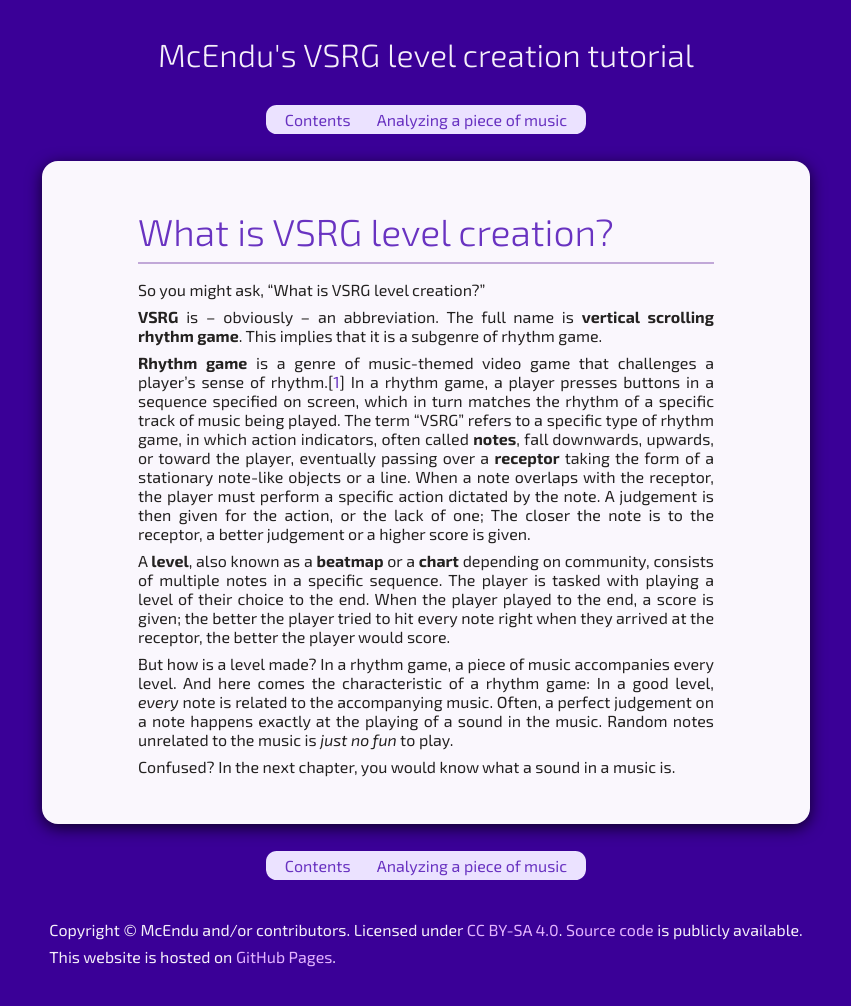
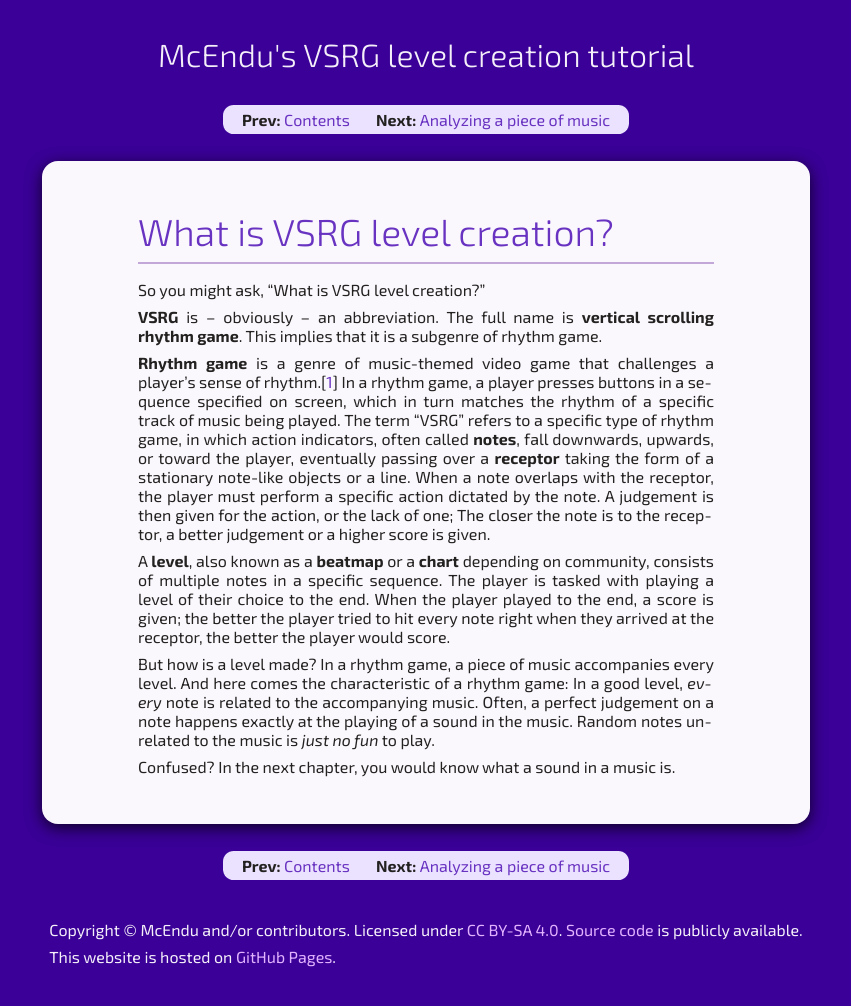
Before and after one commit to mcendu/ommtutorial, a Jekyll site: the page built from en/introduction.md, in a window 1280 px wide. Shown: the whole page, without its empty margins (214-1065 px from the left). Built offline with Jekyll 4.4.1, drawn with Linux system fonts in a browser that asks for light colours.

Commit message:
formatting changes

```diff
--- a/_scss/_desktop.scss
+++ b/_scss/_desktop.scss
@@ -50,16 +50,6 @@ footer {
     padding: 0;
 }
 
-.prev-link::before {
-    content: var(--text-prev);
-    font-weight: bold;
-}
-
-.next-link::before {
-    content: var(--next);
-    font-weight: bold;
-}
-
 nav.chapter {
     background-color: var(--mcd-comp-background);
     color: var(--mcd-comp-text);
--- a/_scss/_en.scss
+++ b/_scss/_en.scss
@@ -1,4 +1,7 @@
-:root:lang("en") {
-    --text-prev: "Prev: "
-    --text-next: "Next: "
+.prev-link:lang(en)::before {
+    content: "Prev: "
 }
+
+.next-link:lang(en)::before {
+    content: "Next: "
+}
--- a/_scss/_typography.scss
+++ b/_scss/_typography.scss
@@ -49,9 +49,9 @@ h6 {
 p {
     text-align: justify;
 
-    &:lang("en") {
+    &:lang(en) {
+        -webkit-hyphens: auto;
         hyphens: auto;
-        -webkit-hyphens: auto;
     }
 }
 
@@ -66,3 +66,11 @@ i, em {
 img {
     max-width: 100%;
 }
+
+.prev-link::before {
+    font-weight: bold;
+}
+
+.next-link::before {
+    font-weight: bold;
+}
--- a/_scss/_variables.scss
+++ b/_scss/_variables.scss
@@ -16,6 +16,6 @@
     --mcd-main-font: var(--mcd-latin-font), sans-serif;
 }
 
-:root:lang("zh") {
+:root:lang(zh) {
     --mcd-main-font: var(--mcd-latin-font), var(--mcd-zh-font), sans-serif;
 }
--- a/css/styles.scss
+++ b/css/styles.scss
@@ -8,6 +8,8 @@
 
 @import "typography";
 
+@import "en";
+
 @media screen and (min-width: 6in) {
     @import "desktop";
 }
```
